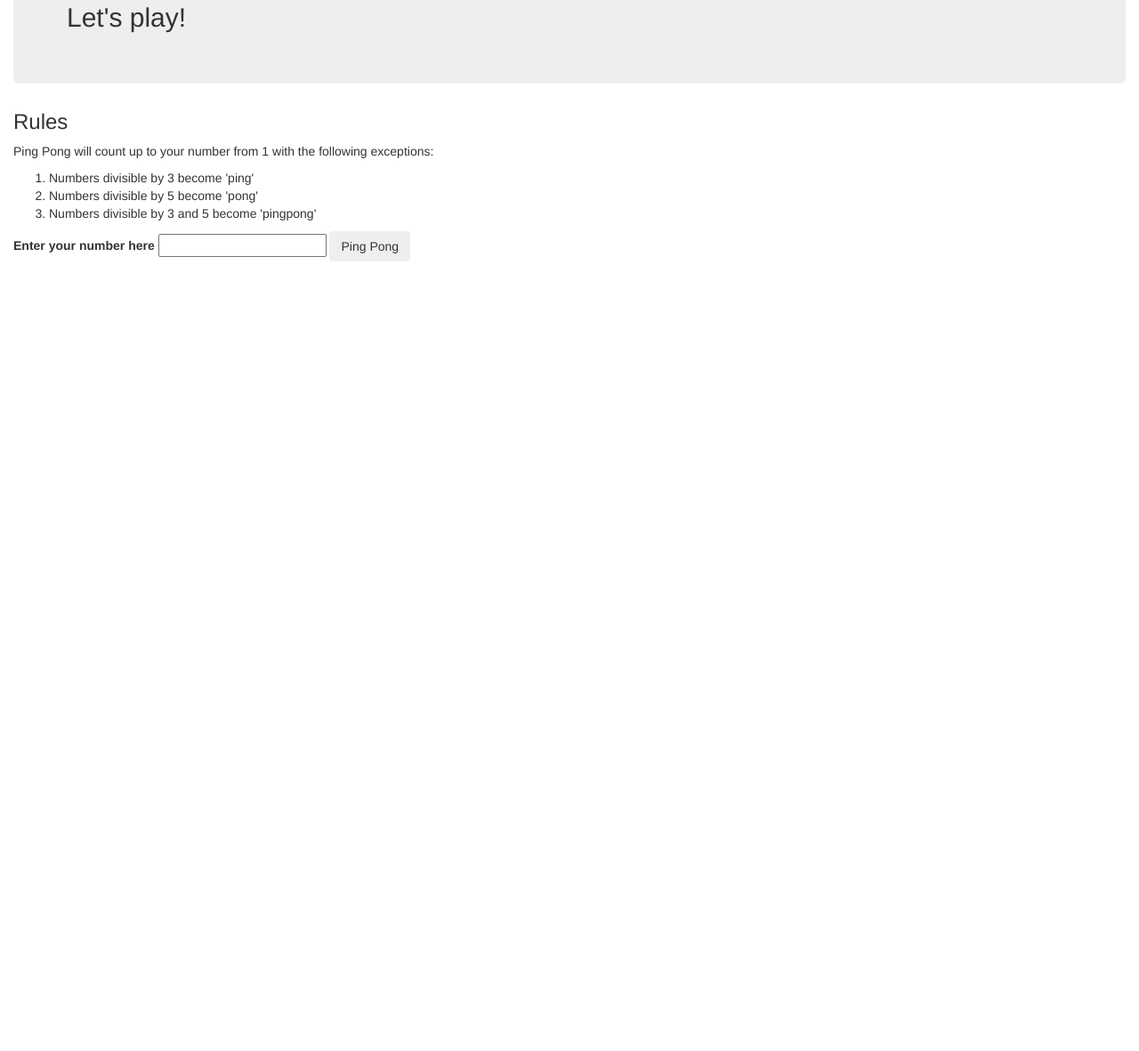
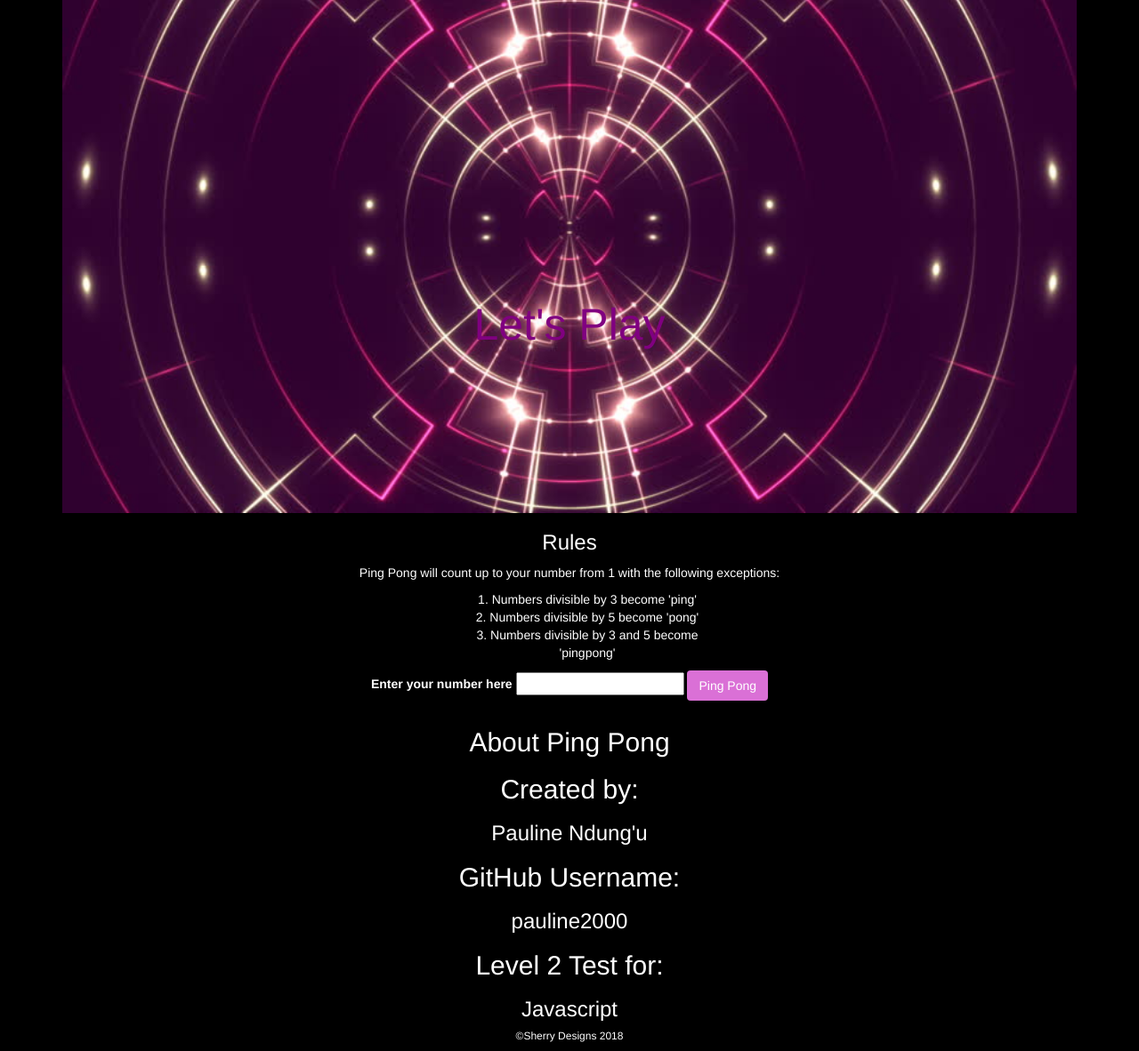
Before and after one commit to pauline2000/ping-pong-project, a plain HTML site: page index.html in a window 1280 px wide. Shown: the part 65-1247 px from the top of the page at 89% size. Before the commit the page ends 800 px from the top, so only its background shows below. Drawn offline with Linux system fonts and the light colour scheme.

Commit message:
add footer section

```diff
--- a/css/styles.css
+++ b/css/styles.css
@@ -0,0 +1,37 @@
+.container{
+position: relative;
+color: white;
+text-align: center;
+}
+.centered{
+    position: absolute;
+    top: 50%;
+    left: 50%;
+    transform: translate(-50%, -50%);
+    font-size: 50px;
+    font-family: 'Franklin Gothic Medium', 'Arial Narrow', Arial, sans-serif
+   }
+body{
+   background-color: black;
+}
+.ol{
+    display: block;
+    text-align: center;
+   align-items: center;
+
+}
+.btn{
+    background-color: orchid;
+}
+.footer{
+    text-align: center;
+    color: white;
+}
+.github-section{
+    text-align:center;
+    color: white;
+}
+.test-section{
+    text-align: center;
+    color: white;
+}
--- a/index.html
+++ b/index.html
@@ -1,5 +1,6 @@
 <!DOCTYPE html>
-<html lang="en">
+<html>
+
 <head>
     <meta charset="UTF-8">
     <meta name="viewport" content="width=device-width, initial-scale=1.0">
@@ -7,26 +8,33 @@
     <link rel="stylesheet" href="css/bootstrap.min.css">
     <link rel="stylesheet" href="css/styles.css">
     <title>Ping-Pong</title>
+    <style>
+        li {list-style-position: inside;}
+    </style>
 </head>
 
 <body>
-        <div class="container-fluid">
-                <header class="jumbotron">
-                 <h2>Let's play!</h2>
-                </header>
-
-            <h3>Rules</h3>
-        <p>Ping Pong will count up to your number from 1 with the following exceptions:</p>
-        <ol>
-            <li>Numbers divisible by 3 become 'ping'</li>
-            <li>Numbers divisible by 5 become 'pong'</li>
-            <li>Numbers divisible by 3 and 5 become 'pingpong'</li>
-        </ol>
-        <form id="form-group">
+    <div class="container">
+        <img src="images/pingpong2.jpg" alt="pingpong" style="width:100%;height:100%;">
+        <div class="centered" style="color:purple;">Let's Play</div>
 
 
-                <label for="">Enter your number here</label>
-                <input id="anyNumber"  type="number">
+
+    <h3 style="text-align:center;color:white;">Rules</h3>
+    <p style="text-align:center;color:white;">Ping Pong will count up to your number from 1 with the following exceptions:</p>
+    <!-- <div class="ol">  -->
+    <ol style="color:white;">
+        <li style="text-align: center">Numbers divisible by 3 become 'ping'</li>
+        <li style="text-align: center">Numbers divisible by 5 become 'pong'</li>
+        <li style="text-align: center" >Numbers divisible by 3 and 5 become<br> 'pingpong'</li>
+
+    </ol >
+
+
+
+    <form id="form-group">
+    <label for="" style="text-align:center;color:white;">Enter your number here</label>
+    <input id="anyNumber" type="number">
     <button type=submit class="btn">Ping Pong</button>
 
     </form>
@@ -35,9 +43,26 @@
     </ul>
 
 
+    </div>
+    <div class="footer">
+        <h2>About Ping Pong</h2>
+        <h2>Created by:</h2>
+        <h3>Pauline Ndung'u</h3>
+        </div>
 
+        <div class="github-section">
+            <h2>GitHub Username:</h2>
+            <h3>pauline2000</h3>
+        </div>
+       <div class="test-section">
+        <h2>Level 2 Test for:</h2>
+        <h3>Javascript</h3>
+       </div>
+
+<h6 style="text-align:center;color:white;">&copy;Sherry Designs 2018</h6>
     </div>
     <script src="js/jquery.js"></script>
     <script src="js/scripts.js"></script>
 </body>
+
 </html>
--- a/js/scripts.js
+++ b/js/scripts.js
@@ -1,13 +1,13 @@
 var pingy=[];
 function test(num){
     for (i=1; i<=num; i++) {
-        if(i%3===0) {
+        if((i%3===0 && i%5===0)) {
             pingy.push("pingpong");
 
-        } else if (i%5===0){
+        } else if (i%3===0){
             pingy.push("ping");
 
-        } else if((i%3===0 && i%5===0)) {
+        } else if(i%5===0 ) {
             pingy.push("pong")
         }
       else {
@@ -26,7 +26,8 @@ $(document).ready(function(){
 
        pingy.forEach(function(p){
         $("#output").append($("<li>").html(p));
-       });
+
 
 })
 });
+});
```
Also changed, not shown: images/pingpong.jpg (added), images/pingpong2.jpg (added). Lines whose indentation alone changed are shown as unchanged.
